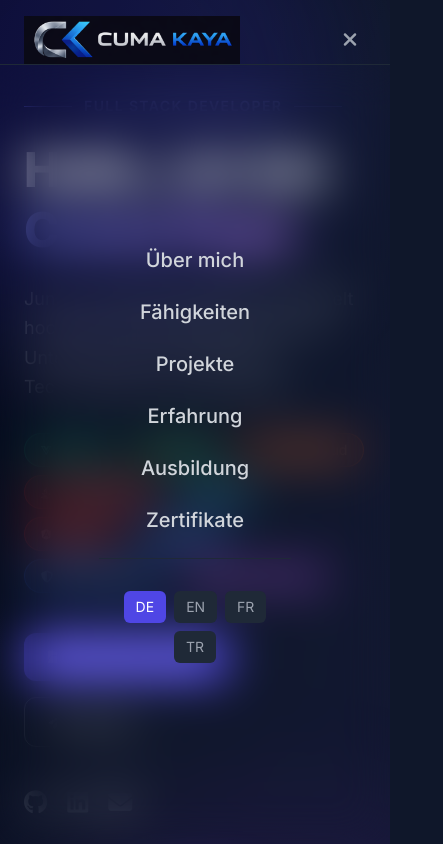
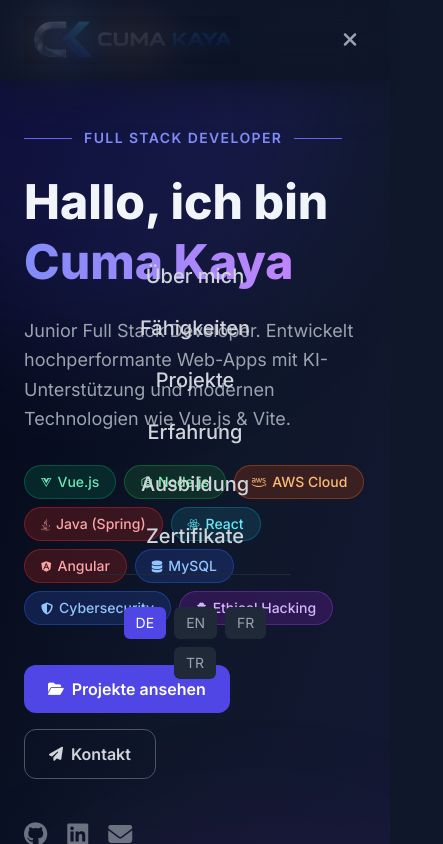
Before and after one commit to cumathka/cumakaya, a Vue app: page / in a window 390 px wide. Both pictures are taken after a click on the button 350 px from the left and 40 px from the top of the page. Shown: the top 844 px of the page, 443 px wide, since content can reach past the window. Built offline with nearby package versions, Linux system fonts and the light colour scheme.

Commit message:
mobil design updated

```diff
--- a/src/components/CertificatesSection.vue
+++ b/src/components/CertificatesSection.vue
@@ -75,7 +75,18 @@
 
 // Pagination State
 const currentPage = ref(1)
-const itemsPerPage = 12 // 12 items per page as requested
+
+// Responsive items per page
+const getItemsPerPage = () => {
+    return window.innerWidth < 768 ? 5 : 12
+}
+
+const itemsPerPage = ref(getItemsPerPage())
+
+// Update pagination on resize
+window.addEventListener('resize', () => {
+    itemsPerPage.value = getItemsPerPage()
+})
 
 // Computed Properties
 const allItems = computed(() => {
@@ -83,12 +94,12 @@
 })
 
 const totalPages = computed(() => {
-    return Math.ceil(allItems.value.length / itemsPerPage)
+    return Math.ceil(allItems.value.length / itemsPerPage.value)
 })
 
 const paginatedItems = computed(() => {
-    const start = (currentPage.value - 1) * itemsPerPage
-    const end = start + itemsPerPage
+    const start = (currentPage.value - 1) * itemsPerPage.value
+    const end = start + itemsPerPage.value
     return allItems.value.slice(start, end)
 })
 
--- a/src/components/ExperienceSection.vue
+++ b/src/components/ExperienceSection.vue
@@ -13,9 +13,8 @@
                     bg-gradient-to-b from-indigo-500 via-purple-600 to-transparent
                     transform md:-translate-x-1/2"></div>
 
-        <div v-for="(job, i) in t.experience.jobs" :key="i"
-             class="relative mb-10 pl-16 md:pl-0"
-             :data-aos="i % 2 === 0 ? 'fade-right' : 'fade-left'">
+        <div v-for="(job, i) in t.experience.jobs" :key="i" class="relative mb-10 pl-16 md:pl-0"
+          :data-aos="i % 2 === 0 ? 'fade-right' : 'fade-left'">
 
           <!-- Dot -->
           <div class="absolute left-6 md:left-1/2 transform md:-translate-x-1/2 -translate-y-0.5
@@ -25,19 +24,18 @@
           <!-- Alternating card -->
           <div :class="['md:w-[calc(50%-2rem)]', i % 2 === 0 ? 'md:mr-auto' : 'md:ml-auto']">
             <div class="card hover:-translate-y-1">
-              <div class="flex items-start justify-between gap-3 mb-3">
+              <div class="flex flex-wrap items-start justify-between gap-3 mb-3">
                 <div>
                   <h3 class="font-bold text-white text-lg">{{ job.title }}</h3>
                   <p class="text-indigo-400 text-sm font-medium">{{ job.company }}</p>
                 </div>
                 <span class="bg-indigo-900/40 border border-indigo-700/40 text-indigo-300
-                             text-xs px-3 py-1 rounded-full whitespace-nowrap flex-shrink-0">
+                             text-xs px-3 py-1 rounded-full whitespace-nowrap flex-shrink-0 mt-1 sm:mt-0">
                   {{ job.period }}
                 </span>
               </div>
               <ul class="space-y-1.5">
-                <li v-for="point in job.points" :key="point"
-                    class="text-gray-400 text-sm flex items-start gap-2">
+                <li v-for="point in job.points" :key="point" class="text-gray-400 text-sm flex items-start gap-2">
                   <i class="fas fa-chevron-right text-indigo-500 text-xs mt-1 flex-shrink-0"></i>
                   {{ point }}
                 </li>
--- a/src/components/FooterSection.vue
+++ b/src/components/FooterSection.vue
@@ -3,8 +3,8 @@
     <div class="max-w-6xl mx-auto flex flex-col md:flex-row items-center justify-between gap-4">
       <p class="text-gray-500 text-sm">{{ t.footer.rights }}</p>
       <div class="flex gap-5">
-        <a href="https://github.com"    target="_blank" class="text-gray-600 hover:text-white     text-lg transition-colors"><i class="fab fa-github"></i></a>
-        <a href="https://linkedin.com"  target="_blank" class="text-gray-600 hover:text-indigo-400 text-lg transition-colors"><i class="fab fa-linkedin"></i></a>
+        <a href="https://github.com/cumathka"    target="_blank" class="text-gray-600 hover:text-white     text-lg transition-colors"><i class="fab fa-github"></i></a>
+        <a href="https://www.linkedin.com/in/cuma-kaya-b8124018a/"  target="_blank" class="text-gray-600 hover:text-indigo-400 text-lg transition-colors"><i class="fab fa-linkedin"></i></a>
         <a href="mailto:cuma.kaya@hicoders.ch"          class="text-gray-600 hover:text-indigo-400 text-lg transition-colors"><i class="fas fa-envelope"></i></a>
       </div>
       <p class="text-gray-600 text-xs">
--- a/src/components/HeroSection.vue
+++ b/src/components/HeroSection.vue
@@ -8,7 +8,8 @@
       <div class="absolute -bottom-40 -right-40 w-[600px] h-[600px] bg-purple-800/15 rounded-full blur-3xl"></div>
     </div>
 
-    <div class="relative z-10 max-w-6xl mx-auto px-6 py-24 lg:py-32 grid md:grid-cols-2 gap-12 lg:gap-16 items-center">
+    <div
+      class="relative z-10 max-w-6xl mx-auto px-6 pt-32 pb-24 lg:py-32 grid md:grid-cols-2 gap-12 lg:gap-16 items-center">
 
       <!-- Left: Text -->
       <div data-aos="fade-right">
@@ -51,11 +52,11 @@
         </div>
 
         <div class="flex gap-5">
-          <a href="https://github.com" target="_blank"
+          <a href="https://github.com/cumathka" target="_blank"
             class="text-gray-500 hover:text-white text-2xl transition-all hover:-translate-y-0.5 duration-200">
             <i class="fab fa-github"></i>
           </a>
-          <a href="https://linkedin.com" target="_blank"
+          <a href="https://www.linkedin.com/in/cuma-kaya-b8124018a/" target="_blank"
             class="text-gray-500 hover:text-indigo-400 text-2xl transition-all hover:-translate-y-0.5 duration-200">
             <i class="fab fa-linkedin"></i>
           </a>
--- a/src/components/NavBar.vue
+++ b/src/components/NavBar.vue
@@ -1,7 +1,7 @@
 <template>
   <nav :class="[
     'fixed top-0 w-full z-50 transition-all duration-300',
-    isScrolled ? 'bg-slate-900/95 backdrop-blur-sm shadow-lg' : 'bg-transparent'
+    isScrolled || open ? 'bg-slate-900/95 backdrop-blur-sm shadow-lg' : 'bg-transparent'
   ]">
     <div class="max-w-6xl mx-auto px-6 py-4 flex items-center justify-between">
       <a href="#hero" class="flex items-center gap-2">
@@ -15,11 +15,11 @@
         <li><a href="#projects" class="text-gray-400 hover:text-indigo-400 transition-colors">{{ t.nav.projects }}</a>
         </li>
         <li><a href="#experience" class="text-gray-400 hover:text-indigo-400 transition-colors">{{ t.nav.experience
-        }}</a></li>
+            }}</a></li>
         <li><a href="#education" class="text-gray-400 hover:text-indigo-400 transition-colors">{{ t.nav.education }}</a>
         </li>
         <li><a href="#certificates" class="text-gray-400 hover:text-indigo-400 transition-colors">{{ t.nav.certificates
-        }}</a></li>
+            }}</a></li>
       </ul>
 
       <div class="hidden md:flex items-center gap-4">
@@ -44,7 +44,7 @@
 
       <!-- Mobile Menu Button -->
       <button @click="open = !open"
-        class="md:hidden text-gray-400 hover:text-white text-xl w-8 h-8 flex items-center justify-center">
+        class="md:hidden text-gray-400 hover:text-white text-xl w-8 h-8 flex items-center justify-center z-50">
         <i :class="open ? 'fas fa-times' : 'fas fa-bars'"></i>
       </button>
     </div>
@@ -52,7 +52,10 @@
     <!-- Mobile Dropdown -->
     <transition name="fade-down">
       <div v-show="open"
-        class="md:hidden fixed top-16 left-0 w-full h-[calc(100vh-4rem)] bg-slate-900/98 backdrop-blur-xl border-t border-gray-800 overflow-y-auto">
+        class="md:hidden fixed top-0 left-0 w-full h-screen bg-slate-900/98 backdrop-blur-xl z-40 overflow-y-auto">
+        <div class="flex justify-end p-6">
+          <!-- Close button placeholder or spacer if needed, but the main button is z-50 so it stays on top -->
+        </div>
         <ul class="flex flex-col items-center justify-center min-h-full py-8 space-y-6">
           <li><a href="#about" @click="open = false"
               class="text-xl font-medium text-gray-300 hover:text-indigo-400 transition-colors">{{ t.nav.about }}</a>
```
Also changed, not shown: 6 other files (tests, documents, lock files or other folders).
